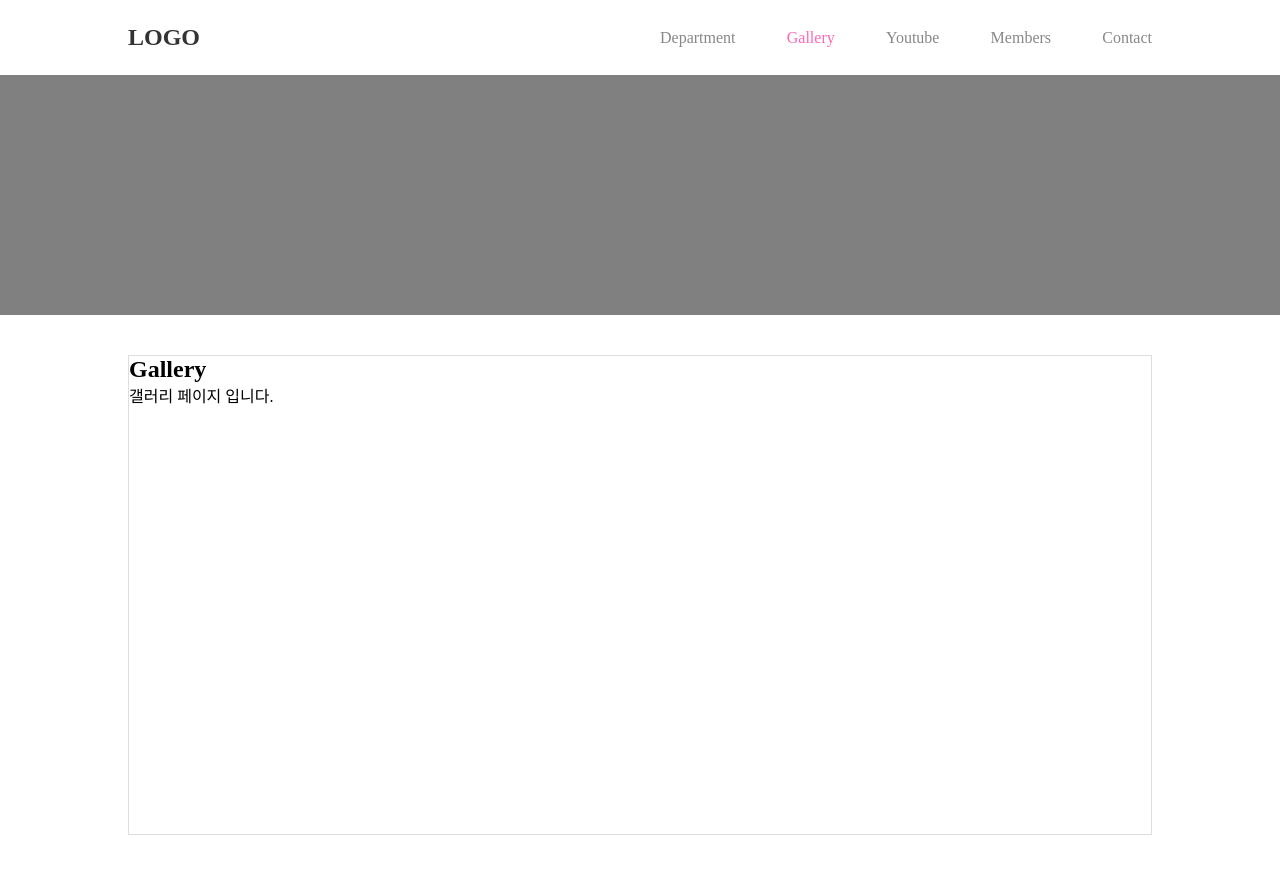
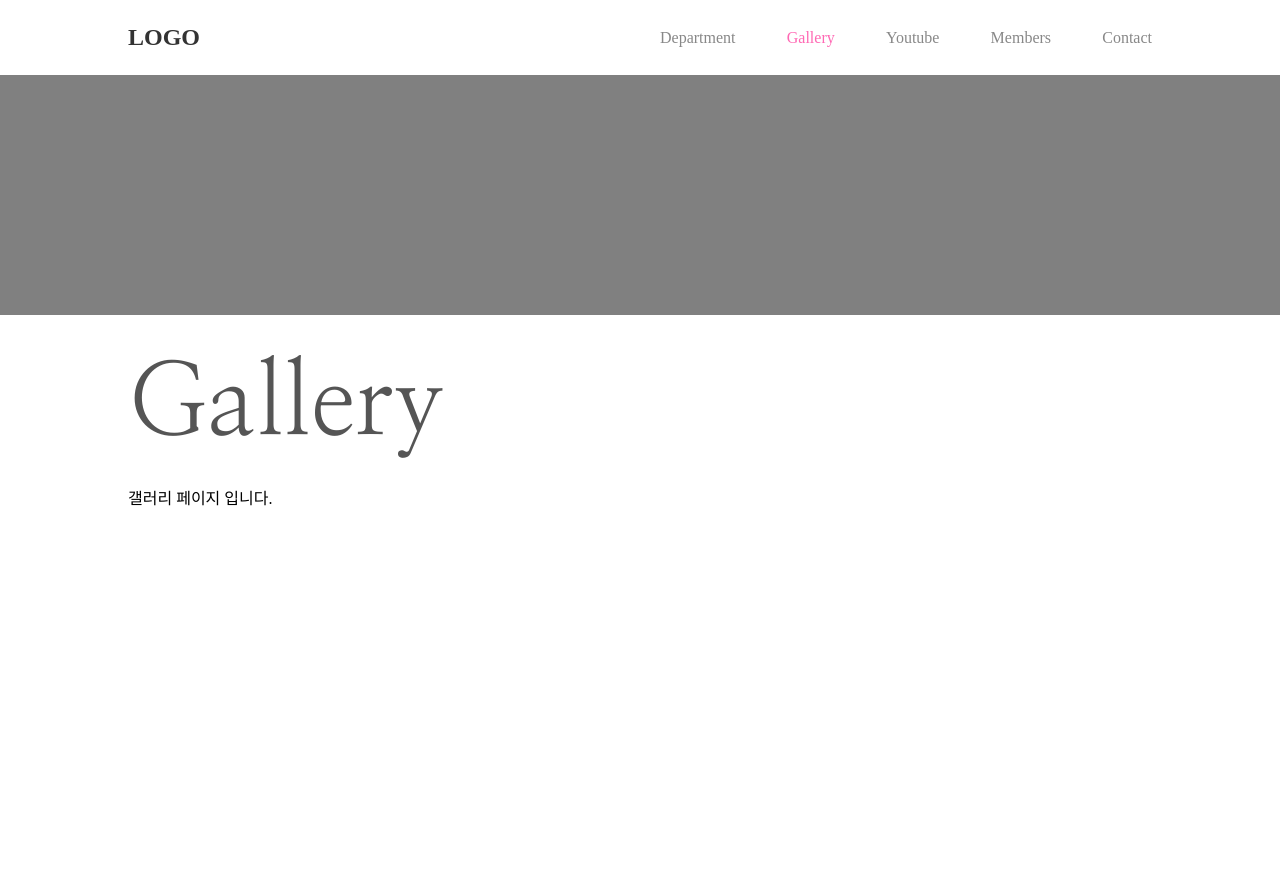
Before and after one commit to JJJae0/react_pf_first104, a React (Create React App) app: page /#/gallery in a window 1280 px wide. Built offline with nearby package versions, Linux system fonts and the light colour scheme.

Commit message:
구글 웹폰트 적용

```diff
--- a/src/components/common/layout/Layout.module.scss
+++ b/src/components/common/layout/Layout.module.scss
@@ -1,3 +1,5 @@
+@import url('https://fonts.googleapis.com/css2?family=Nanum+Myeongjo&display=swap');
+
 .layout {
 	width: 100%;
 
@@ -11,6 +13,11 @@
 		width: 80vw;
 		margin: 5vh auto;
 		min-height: 60vh;
-		border: 1px solid #ddd;
+
+		h1 {
+			font: normal 100px/1 'Nanum Myeongjo';
+			color: #555;
+			margin-bottom: 30px;
+		}
 	}
 }
```
